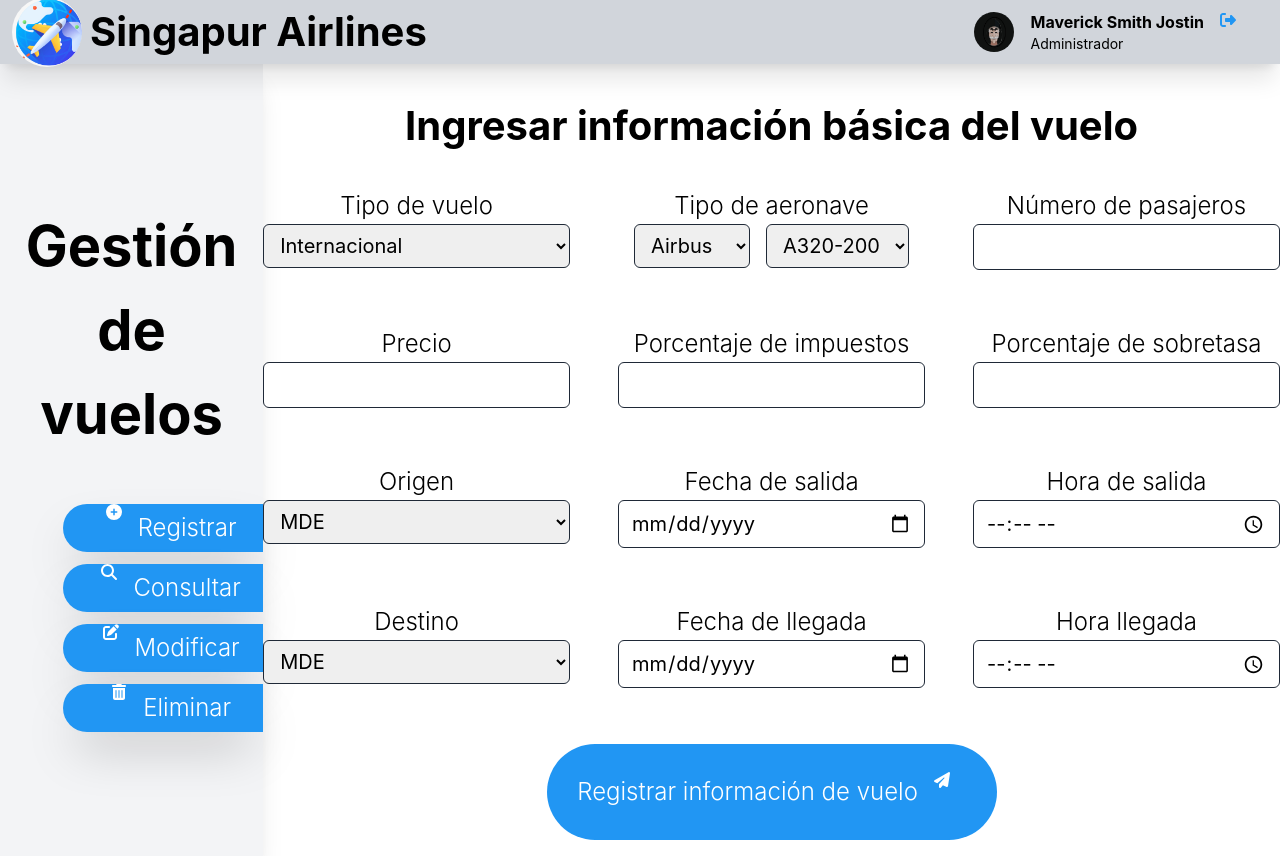
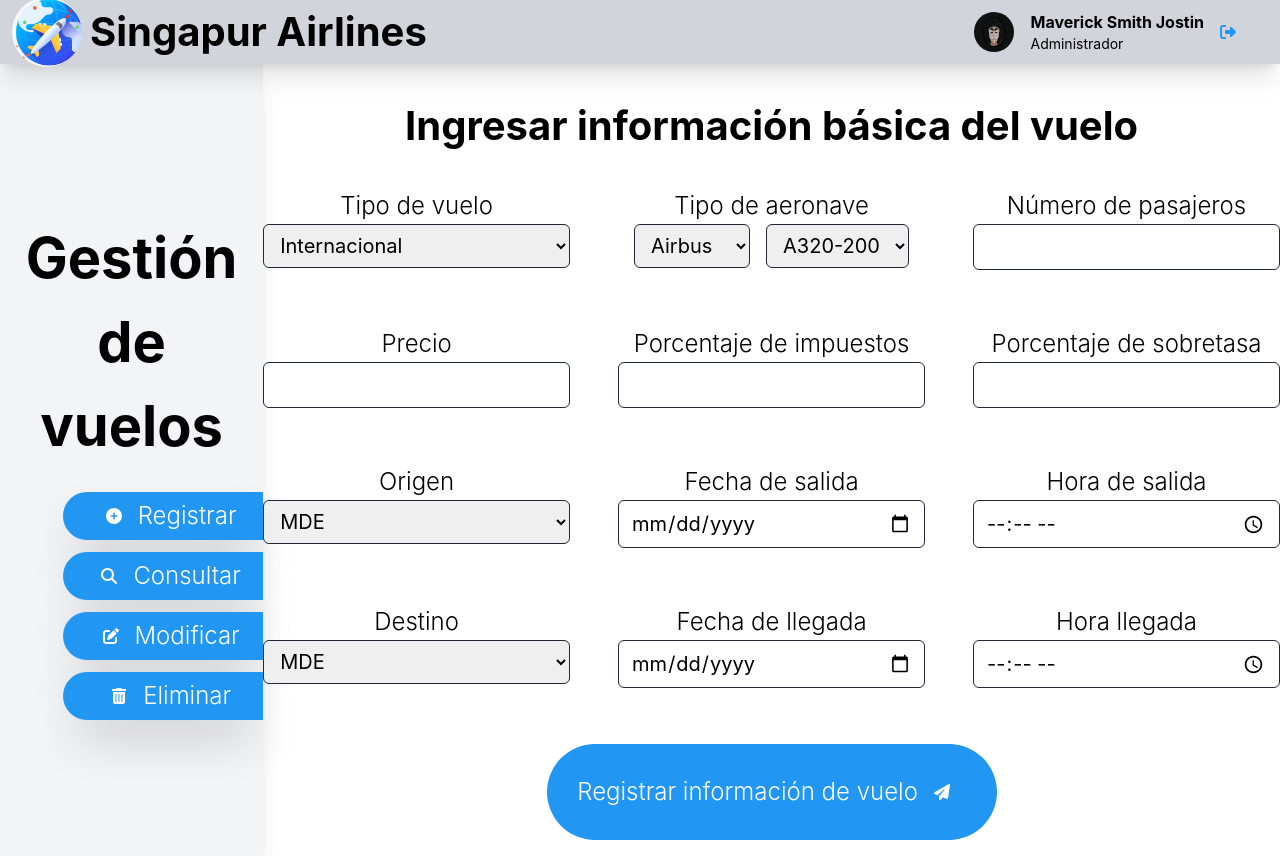
Before and after one commit to manuelRestrep0/frontend-presencial, a Next.js app: page /gestion-vuelos-a in a window 1280 px wide. Built offline with nearby package versions, Linux system fonts and the light colour scheme.

Commit message:
add: input validations

```diff
--- a/components/atoms/buttons/index.tsx
+++ b/components/atoms/buttons/index.tsx
@@ -8,7 +8,7 @@ export function BtnGuardar() {
     <button className='bg-primary text-white py-2 w-[450px] h-24 rounded-full font-bold flex items-center justify-center hover:bg-secondary'>
         <PrincipalTextWhite text="Registrar información de vuelo"></PrincipalTextWhite>
 
-        <div className='w-12 h-12 pl-2'>
+        <div className='w-12 h-12 pl-2 flex justify-center mt-8'>
             <FontAwesomeIcon icon={faPaperPlane} className="mr-2" />
         </div>
     </button>
@@ -18,7 +18,7 @@ export function BtnGuardar() {
 export function BtnRegistrar () {
     return (
         <button className='bg-primary text-white py-2 px-4 rounded-none rounded-l-full w-[200px] h-12 font-bold flex items-center justify-center hover:bg-secondary shadow-2xl'>
-            <div className='w-12 h-12 pl-2 flex justify-center'>
+            <div className='w-12 h-12 pl-2 flex justify-center mt-8'>
                 <FontAwesomeIcon icon={faPlusCircle} className="mr-2" />
             </div>
             <PrincipalTextWhite text="Registrar"></PrincipalTextWhite>
@@ -32,7 +32,7 @@ export function BtnRegistrar () {
 export function BtnConsultar () {
     return (
         <button className='bg-primary text-white py-2 px-4 rounded-none rounded-l-full w-[200px] h-12 font-bold flex items-center justify-center hover:bg-secondary  shadow-2xl'>
-            <div className='w-12 h-12 pl-2 flex justify-center'>
+            <div className='w-12 h-12 pl-2 flex justify-center mt-8'>
                 <FontAwesomeIcon icon={faSearch} className="mr-2" />
             </div>
             <PrincipalTextWhite text="Consultar"></PrincipalTextWhite>
@@ -46,7 +46,7 @@ export function BtnConsultar () {
 export function BtnModificar () {
     return (
         <button className='bg-primary text-white py-2 px-4 rounded-none rounded-l-full w-[200px] h-12 font-bold flex items-center justify-center hover:bg-secondary  shadow-2xl'>
-            <div className='w-12 h-12 pl-2 flex justify-center'>
+            <div className='w-12 h-12 pl-2 flex justify-center mt-8'>
                 <FontAwesomeIcon icon={faEdit} className="mr-2" />
             </div>
             <PrincipalTextWhite text="Modificar"></PrincipalTextWhite>
@@ -61,7 +61,7 @@ export function BtnEliminar () {
     return (
         <button className='bg-primary text-white py-2 px-4 rounded-none rounded-l-full w-[200px] h-12 font-bold flex items-center justify-center hover:bg-secondary  shadow-2xl'>
             <div className='w-12 h-12 pl-2 flex justify-center'>
-                <FontAwesomeIcon icon={faTrashAlt} className="mr-2" />
+                <FontAwesomeIcon icon={faTrashAlt} className="mr-2 mt-4" />
             </div>
             <PrincipalTextWhite text="Eliminar"></PrincipalTextWhite>
 
--- a/components/organisms/forms/flightForm.tsx
+++ b/components/organisms/forms/flightForm.tsx
@@ -1,14 +1,51 @@
-import React from 'react';
+'use client';
+import React, { FormEvent, useState } from 'react';
 import { BtnGuardar } from '@components/atoms/buttons';
 import { PrincipalText, Subtitle } from '@components/atoms/text';
 
 export default function FlightForm(){
+
+    const [errorMessage, setErrorMessage] = useState<string | null>(null);
+
+    const handleSubmit = (event: FormEvent<HTMLFormElement>) => {
+        event.preventDefault();
+
+        // Obtener los valores de origen, destino, fecha de salida y fecha de llegada
+        const origen = (event.target as HTMLFormElement).origen.value;
+        const destino = (event.target as HTMLFormElement).destino.value;
+        const fechaSalida = new Date((event.target as HTMLFormElement).fecha_salida.value);
+        const fechaLlegada = new Date((event.target as HTMLFormElement).fecha_llegada.value);
+
+        // Validación 1: La ciudad de destino no debe ser la misma que la de origen
+        if (origen === destino) {
+            setErrorMessage('La ciudad de destino no puede ser la misma que la de origen.');
+            return; // Detener el envío del formulario
+        }
+
+        // Validación 2: La fecha de llegada no debe ser antes que la fecha de salida
+        if (fechaLlegada < fechaSalida) {
+            setErrorMessage('La fecha de llegada no puede ser antes que la fecha de salida.');
+            return; // Detener el envío del formulario
+        }
+
+        // Si todas las validaciones pasan, se puede enviar el formulario
+        // Agregar aquí el código para enviar el formulario
+
+        // Convertir fecha de llegada al formato YYYY-MM-DD
+        const formattedFechaLlegada = fechaLlegada.toISOString().slice(0, 10);
+        console.log('Fecha de llegada en formato YYYY-MM-DD:', formattedFechaLlegada);
+    };
+
+    const closeModal = () => {
+        setErrorMessage(null);
+    };
+
     return (
         <div className="max-w-6xl mx-auto h-full">
             <div className='mt-8 mb-8'>
                 <Subtitle subtitle="Ingresar información básica del vuelo" ></Subtitle>
             </div>
-            <form className="grid grid-cols-3 gap-12">
+            <form className="grid grid-cols-3 gap-12" onSubmit={handleSubmit}>
                 <div className="mb-2 col-span-1">
                     <PrincipalText text="Tipo de vuelo"></PrincipalText>
                     <select id="tipo_vuelo" name="tipo_vuelo" className="form-select w-full border text-xl py-2 px-3 border-gray-800 rounded-md">
@@ -44,11 +81,11 @@ export default function FlightForm(){
                 </div>
                 <div className="mb-2 col-span-1">
                     <PrincipalText text="Porcentaje de impuestos"></PrincipalText>
-                    <input id="impuestos" name="impuestos" type="number" min="0" max="100" className="form-input w-full text-xl py-2 px-3 border border-gray-800 rounded-md text-center" required />
+                    <input id="impuestos" name="impuestos" type="number" min="0" max="100" step="0.01" className="form-input w-full text-xl py-2 px-3 border border-gray-800 rounded-md text-center" required />
                 </div>
                 <div className="mb-2 col-span-1">
                     <PrincipalText text="Porcentaje de sobretasa"></PrincipalText>
-                    <input id="sobretasa" name="sobretasa" type="number" min="0" max="100" className="form-input w-full text-xl py-2 px-3 border border-gray-800 rounded-md text-center" required />
+                    <input id="sobretasa" name="sobretasa" type="number" min="0" max="100" step="0.01" className="form-input w-full text-xl py-2 px-3 border border-gray-800 rounded-md text-center" required />
                 </div>
                 <div className="mb-2 col-span-1">
                     <PrincipalText text="Origen"></PrincipalText>
@@ -87,6 +124,14 @@ export default function FlightForm(){
                 <div className="col-span-3 flex justify-center mb-4">
                     <BtnGuardar/>
                 </div>
+                {errorMessage && (
+                    <div className="fixed top-0 left-0 w-full h-full flex justify-center items-center bg-black bg-opacity-50">
+                        <div className="bg-white p-8 rounded-md shadow-lg">
+                            <p className="text-red-500 text-center mb-4">{errorMessage}</p>
+                            <button onClick={closeModal} className="bg-blue-500 hover:bg-blue-600 text-white py-2 px-4 rounded-md">Cerrar</button>
+                        </div>
+                    </div>
+                )}
             </form>
         </div>
     );
--- a/components/organisms/navbar/nav.tsx
+++ b/components/organisms/navbar/nav.tsx
@@ -1,6 +1,6 @@
 import React from 'react';
 import { FontAwesomeIcon } from '@fortawesome/react-fontawesome';
-import { faPlane, faSignOutAlt } from '@fortawesome/free-solid-svg-icons';
+import { faSignOutAlt } from '@fortawesome/free-solid-svg-icons';
 import UserInfo from '@components/molecules/user';
 import { Subtitle } from '@components/atoms/text';
 
@@ -25,7 +25,7 @@ export default function NavBar() {
             <UserInfo />
           </div>
           <div className='w-12 h-12'>
-            <FontAwesomeIcon icon={faSignOutAlt} className="mr-2 text-primary hover:text-secondary hover:shadow-lg cursor-pointer" />
+            <FontAwesomeIcon icon={faSignOutAlt} className="mr-2 text-primary hover:text-secondary hover:shadow-lg cursor-pointer mt-4" />
           </div>
         </div>
       </div>
--- a/components/organisms/sidebar/sidebar.tsx
+++ b/components/organisms/sidebar/sidebar.tsx
@@ -6,7 +6,7 @@ import { Title } from "@components/atoms/text";
 function SideBar() {
   return (
     <div className="SideBar bg-gray-100 shadow-xl text-black w-72 flex flex-col max-h-full justify-center">
-  <div className="SideBar-Title p-4 text-center mb-8">
+  <div className="SideBar-Title p-4 text-center mb-2">
     <Title title="Gestión de vuelos"></Title>
   </div>
   <div className="SideBar-Options space-y-3">
```
